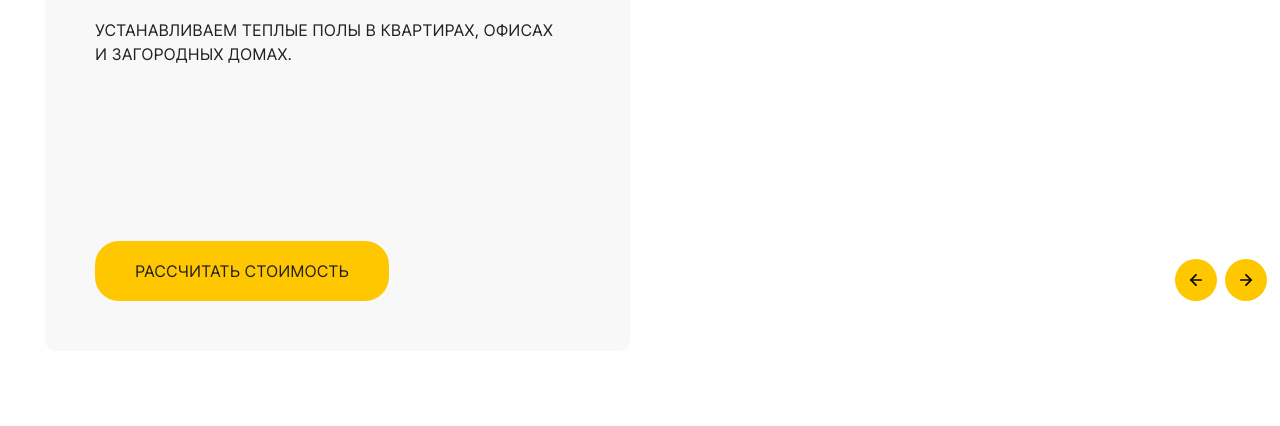
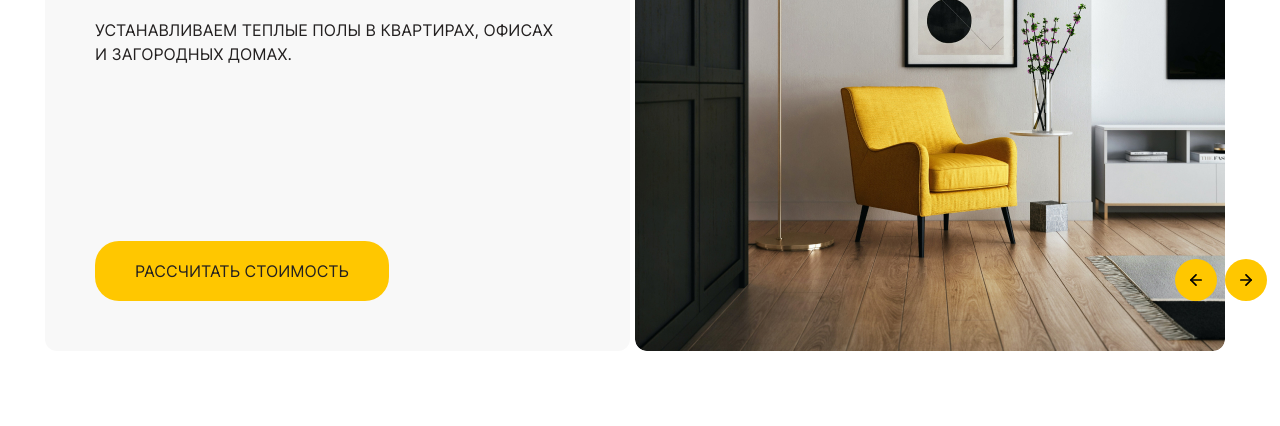
Before and after one commit to Le5ya/underfloor_heating, a plain HTML site: page index.html in a window 1280 px wide. Shown: the part 253-679 px from the top of the page. Drawn offline with nearby package versions, Linux system fonts and the light colour scheme; files whose address does not match are found by name.

Commit message:
fixing link

```diff
--- a/index.html
+++ b/index.html
@@ -14,7 +14,7 @@
   <link rel="stylesheet" href="css/advantage.css">
   <link rel="stylesheet" href="css/calc.css">
 
-  <linkrel="stylesheet"href="https://cdn.jsdelivr.net/npm/swiper@9/swiper-bundle.min.css"/>
+  <link rel="stylesheet"href="https://cdn.jsdelivr.net/npm/swiper@9/swiper-bundle.min.css"/>
   <script src="https://cdn.jsdelivr.net/npm/swiper@9/swiper-bundle.min.js" defer></script>
   <script src="js/script.js" defer></script>
 </head>
```
